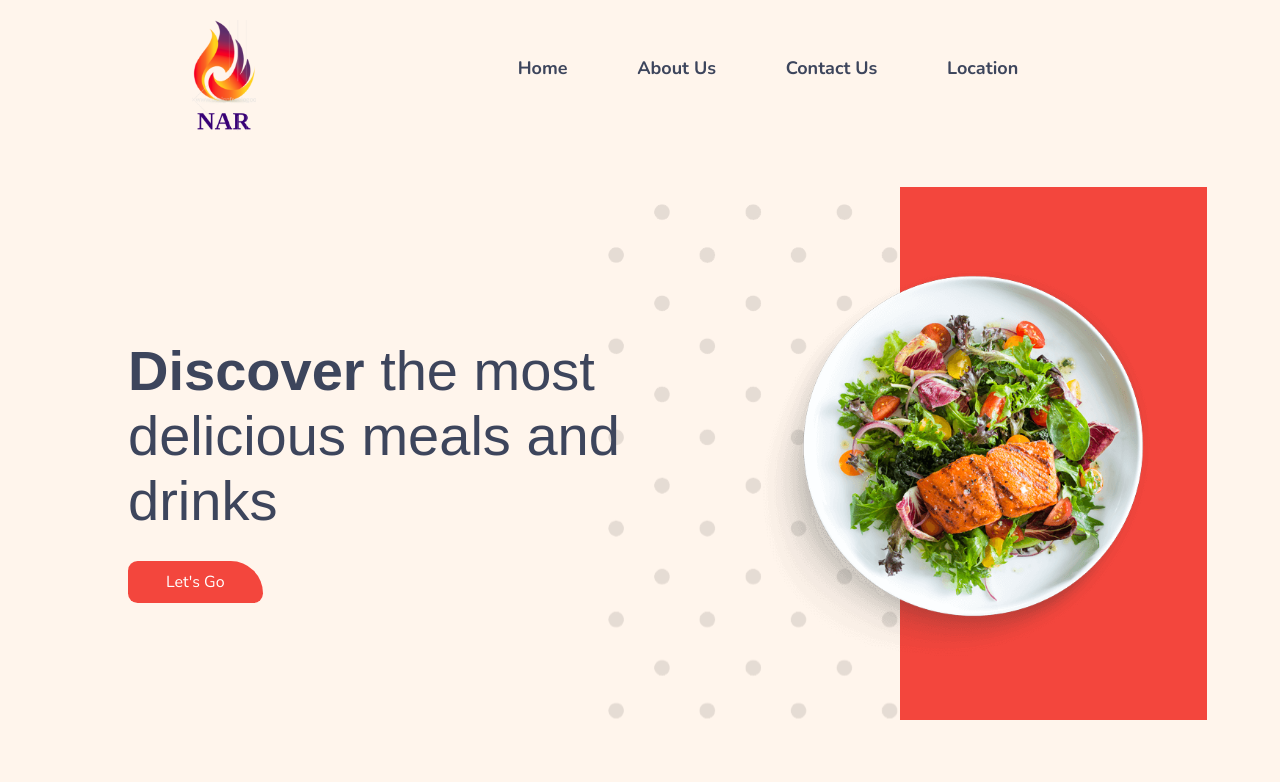
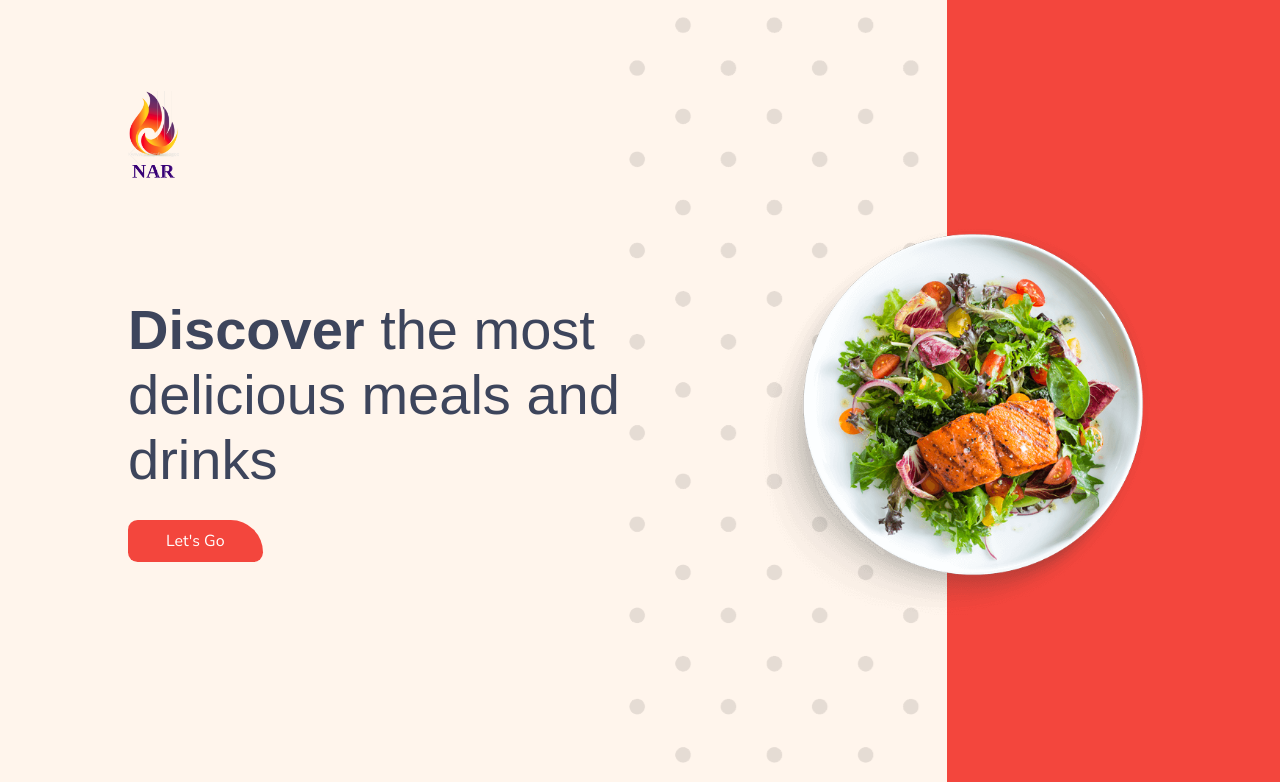
Before and after one commit to GSG-G10/NAR-Restaurant, a website: page index.html in a window 1280 px wide. Shown: the top 782 px of the page. Drawn offline with nearby package versions, Linux system fonts and the light colour scheme.

Commit message:
modify navlinks and hero section Relates #26

```diff
--- a/index.html
+++ b/index.html
@@ -16,34 +16,29 @@
 
 <body>
   <section class="all-container">
+    <section class="logo-hero">
+    <div class="bg-color"></div>
     <header class='header'>
       <figcaption class="logo-img">
         <img src="./images/logo.png" alt='logo'>
       </figcaption>
-      <nav class='nav'>
-        <ul>
-          <li>Home</li>
-          <li>About Us</li>
-          <li>Contact Us</li>
-          <li>Location</li>
-        </ul>
-      </nav>
     </header>
 
     <!-- Hero Section -->
     <section class="hero-section">
-      <div class="bg-color"></div>
+
       <section class="text-side">
         <h2 class="hero-heading">Discover<span> the most delicious meals and drinks</span></h2>
-        <a href="#" class="hero-btn">Let's Go</a>
+        <a href="#main-section" class="hero-btn">Let's Go</a>
       </section>
 
       <section class="image-side">
         <img src="images/hero.png" alt="meal">
       </section>
     </section>
+  </section>
     <!-- ************Main **************** -->
-    <main class="main-section">
+    <main class="main-section" id="main-section">
     </main>
 
   </section>
--- a/script/dom.js
+++ b/script/dom.js
@@ -9,7 +9,7 @@ const generateHtmlSection = (sectionName) => {
   const mainSection = document.querySelector(".main-section");
 
   const nameSection = generateElement("section", sectionName, mainSection);
-
+  nameSection.id = `${sectionName}`
   const sectionTitle = generateElement("h2", "title", nameSection);
 
   sectionTitle.textContent = `${sectionName} Recipe`;
@@ -45,6 +45,7 @@ const createCards = (url, title, category, recipe, videoLink, sectionNum) => {
   if (sectionNum == 0) {
     const cardVideo = generateElement("a", "card-video", detailsContainer);
     cardVideo.href = videoLink;
+    cardVideo.target = "_blank"
     const videoIcon = generateElement("i", "fab", cardVideo);
     videoIcon.classList.add("fa-youtube");
   }
--- a/style/index.css
+++ b/style/index.css
@@ -9,7 +9,9 @@
   --textColor: #3d455c;
   --primaryColor: #f3463d;
 }
-
+html {
+  scroll-behavior: smooth;
+}
 body {
   background-color: #FFF5EC;
   font-family: 'Nunito', sans-serif;
@@ -26,9 +28,9 @@ body {
 .header {
   display: flex;
   align-items: center;
-  justify-content: space-evenly;
+  justify-content: flex-start;
   flex-wrap: wrap;
-  width: 100%;
+  width: 80%;
 }
 .logo-img {
   width: 5%;
@@ -36,8 +38,11 @@ body {
 }
 @media screen and (max-width: 500px) {
   .logo-img {
-    width: 10%;
+    width: 20%;
     margin: 18px 0;
+  }
+  .header {
+    justify-content: center;
   }
 }
 .logo-img img {
@@ -60,13 +65,21 @@ body {
 }
 
 /************* Hero Section *************/
+.logo-hero {
+  display: flex;
+  flex-direction: column;
+  justify-content: center;
+  align-items: center;
+  margin-bottom: 70px;
+  height: 100vh;
+}
 .hero-section {
   display: flex;
   align-items: center;
   width: 80%;
   position: relative;
-  padding: 80px 0 55px;
-  margin: 50px 0;
+  padding: 40px 0 55px;
+  margin-bottom: 50px;
 }
 .hero-heading {
   font-size: 3.5rem;
@@ -90,11 +103,11 @@ body {
 }
 .bg-color {
   background-color: #f3463d;
-  width: 30%;
+  width: 26%;
   height: 100%;
   position: absolute;
   z-index: -1;
-  right: -55px;
+  right: 0;
   top: 0;
 }
 .image-side {
```
